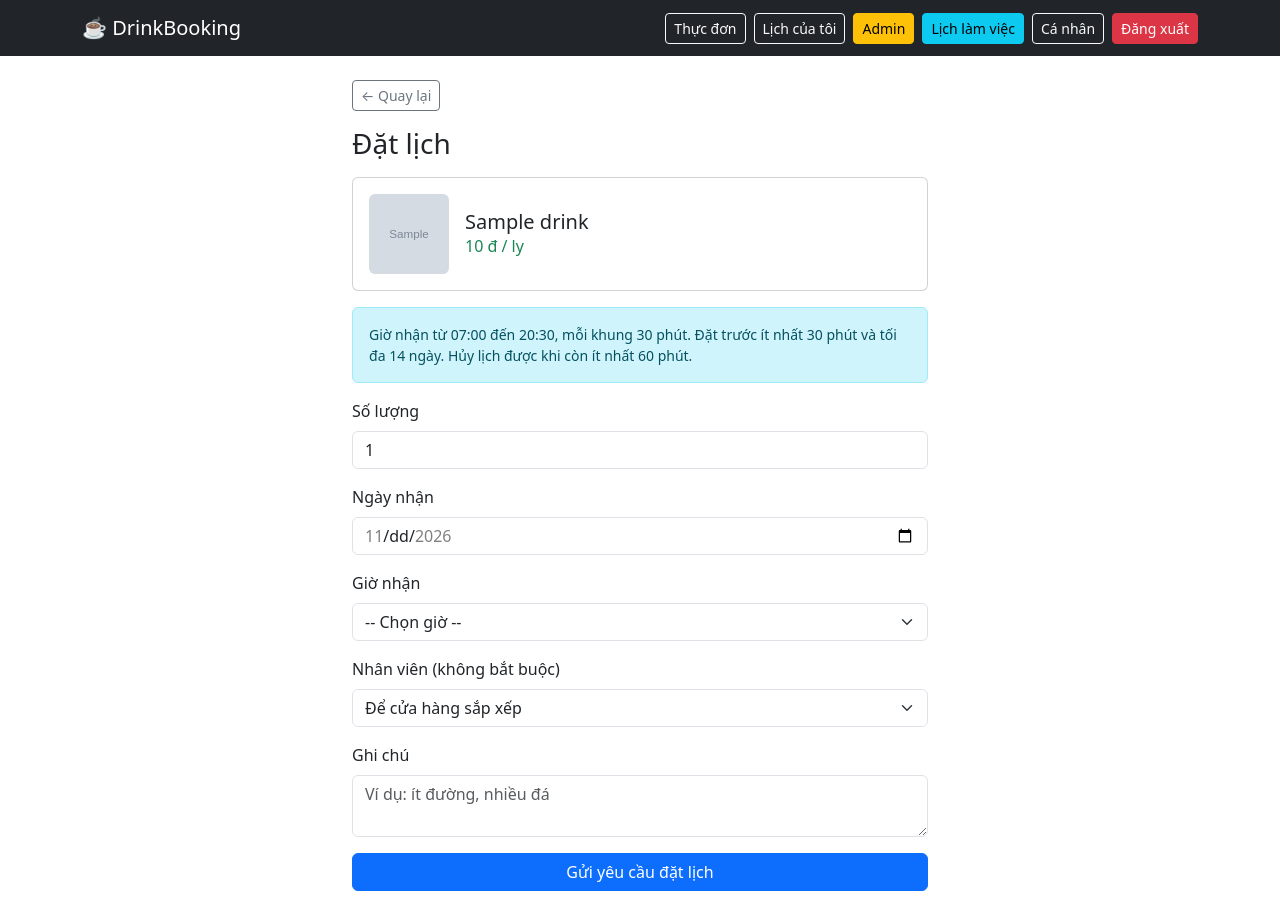
After one commit to namtrung2017kg-cyber/drink-n-booking, a Spring Boot app: page /booking/new?drinkId=1 in a window 1280 px wide. The commit adds this page. Run offline with Spring Boot 4, Linux system fonts and the light colour scheme; a user stored in the database is signed in; tables that the repository leaves empty hold one stand-in row (values such as "Sample post"); grey boxes marked "Sample" are stand-in pictures; some of the project's set-up classes (security, data sources, template engines, error pages and the like) are left out, and stand-ins take their place; some libraries are stand-ins or nearby versions.

Commit message:
Dat lich do uong

```diff
--- /dev/null
+++ b/src/main/java/com/drinknbooking/drinkbooking/controller/BookingController.java
@@ -0,0 +1,164 @@
+package com.drinknbooking.drinkbooking.controller;
+
+import com.drinknbooking.drinkbooking.dto.BookingForm;
+import com.drinknbooking.drinkbooking.entity.Booking;
+import com.drinknbooking.drinkbooking.entity.BookingStatus;
+import com.drinknbooking.drinkbooking.entity.Drink;
+import com.drinknbooking.drinkbooking.entity.Role;
+import com.drinknbooking.drinkbooking.entity.User;
+import com.drinknbooking.drinkbooking.repository.BookingRepository;
+import com.drinknbooking.drinkbooking.repository.DrinkRepository;
+import com.drinknbooking.drinkbooking.repository.UserRepository;
+import jakarta.validation.Valid;
+import org.springframework.stereotype.Controller;
+import org.springframework.ui.Model;
+import org.springframework.validation.BindingResult;
+import org.springframework.web.bind.annotation.GetMapping;
+import org.springframework.web.bind.annotation.ModelAttribute;
+import org.springframework.web.bind.annotation.PathVariable;
+import org.springframework.web.bind.annotation.PostMapping;
+import org.springframework.web.bind.annotation.RequestMapping;
+import org.springframework.web.bind.annotation.RequestParam;
+import org.springframework.web.servlet.mvc.support.RedirectAttributes;
+
+import java.security.Principal;
+import java.time.LocalDate;
+import java.time.LocalDateTime;
+import java.time.LocalTime;
+import java.time.format.DateTimeParseException;
+import java.util.ArrayList;
+import java.util.List;
+
+@Controller
+@RequestMapping("/booking")
+public class BookingController {
+    private static final LocalTime OPEN = LocalTime.of(7, 0);
+    private static final LocalTime LAST_SLOT = LocalTime.of(20, 30);
+
+    private final BookingRepository bookingRepository;
+    private final DrinkRepository drinkRepository;
+    private final UserRepository userRepository;
+
+    public BookingController(BookingRepository bookingRepository, DrinkRepository drinkRepository,
+                             UserRepository userRepository) {
+        this.bookingRepository = bookingRepository;
+        this.drinkRepository = drinkRepository;
+        this.userRepository = userRepository;
+    }
+
+    private List<String> timeSlots() {
+        List<String> list = new ArrayList<>();
+        for (LocalTime t = OPEN; !t.isAfter(LAST_SLOT); t = t.plusMinutes(30)) {
+            list.add(t.toString());
+        }
+        return list;
+    }
+
+    private void fillModel(Model model, Drink drink) {
+        model.addAttribute("drink", drink);
+        model.addAttribute("slots", timeSlots());
+        model.addAttribute("staffList", userRepository.findByRoleAndEnabledTrueOrderByIdAsc(Role.STAFF));
+        model.addAttribute("today", LocalDate.now());
+        model.addAttribute("maxDate", LocalDate.now().plusDays(14));
+    }
+
+    @GetMapping("/new")
+    public String newForm(@RequestParam("drinkId") Long drinkId, Model model) {
+        Drink drink = drinkRepository.findById(drinkId).filter(Drink::isAvailable).orElse(null);
+        if (drink == null) return "redirect:/menu";
+        BookingForm form = new BookingForm();
+        form.setDrinkId(drinkId);
+        model.addAttribute("form", form);
+        fillModel(model, drink);
+        return "booking-form";
+    }
+
+    @PostMapping("/create")
+    public String create(@Valid @ModelAttribute("form") BookingForm form, BindingResult br,
+                         Principal principal, Model model, RedirectAttributes ra) {
+        Long drinkId = form.getDrinkId() == null ? -1L : form.getDrinkId();
+        Drink drink = drinkRepository.findById(drinkId).filter(Drink::isAvailable).orElse(null);
+        if (drink == null) return "redirect:/menu";
+
+        LocalDateTime when = null;
+        if (!br.hasFieldErrors("date") && !br.hasFieldErrors("time")) {
+            try {
+                when = LocalDateTime.of(form.getDate(), LocalTime.parse(form.getTime()));
+            } catch (DateTimeParseException e) {
+                br.rejectValue("time", "bad", "Giờ không hợp lệ");
+            }
+        }
+
+        if (when != null) {
+            LocalTime t = when.toLocalTime();
+            boolean onSlot = t.getMinute() % 30 == 0 && t.getSecond() == 0;
+            if (t.isBefore(OPEN) || t.isAfter(LAST_SLOT) || !onSlot) {
+                br.rejectValue("time", "slot", "Giờ nhận từ 07:00 đến 20:30, mỗi khung 30 phút");
+            } else if (when.isBefore(LocalDateTime.now().plusMinutes(30))) {
+                br.rejectValue("date", "past", "Phải đặt trước ít nhất 30 phút");
+            } else if (when.isAfter(LocalDateTime.now().plusDays(14))) {
+                br.rejectValue("date", "far", "Chỉ được đặt trước tối đa 14 ngày");
+            }
+        }
+
+        User staff = null;
+        if (when != null && !br.hasErrors()) {
+            List<User> staffList = userRepository.findByRoleAndEnabledTrueOrderByIdAsc(Role.STAFF);
+            if (form.getStaffId() != null) {
+                Long wantedId = form.getStaffId();
+                staff = staffList.stream().filter(s -> s.getId().equals(wantedId)).findFirst().orElse(null);
+                if (staff == null) br.rejectValue("staffId", "staff", "Nhân viên không hợp lệ");
+            }
+            if (!br.hasErrors()) {
+                if (bookingRepository.countAt(when, BookingStatus.CANCELLED) >= staffList.size()) {
+                    br.rejectValue("time", "full", "Khung giờ này đã hết chỗ, vui lòng chọn giờ khác");
+                } else if (staff != null
+                        && bookingRepository.countByStaffAt(staff.getId(), when, BookingStatus.CANCELLED) > 0) {
+                    br.rejectValue("staffId", "busy",
+                            "Nhân viên này đã có lịch vào giờ đó, hãy chọn nhân viên hoặc giờ khác");
+                }
+            }
+        }
+
+        if (br.hasErrors()) {
+            fillModel(model, drink);
+            return "booking-form";
+        }
+
+        Booking b = new Booking();
+        b.setCustomer(userRepository.findByEmail(principal.getName()).orElseThrow());
+        b.setDrink(drink);
+        b.setStaff(staff);
+        b.setQuantity(form.getQuantity());
+        b.setTotalPrice(drink.getPrice() * form.getQuantity());
+        b.setBookingTime(when);
+        b.setNote(form.getNote() == null ? null : form.getNote().trim());
+        b.setStatus(BookingStatus.NEW);
+        bookingRepository.save(b);
+        ra.addFlashAttribute("msg", "Đặt lịch thành công! Cửa hàng sẽ xác nhận sớm.");
+        return "redirect:/booking/my";
+    }
+
+    @GetMapping("/my")
+    public String my(Principal principal, Model model) {
+        User u = userRepository.findByEmail(principal.getName()).orElseThrow();
+        model.addAttribute("bookings", bookingRepository.findByCustomerIdOrderByBookingTimeDesc(u.getId()));
+        return "my-booking";
+    }
+
+    @PostMapping("/{id}/cancel")
+    public String cancel(@PathVariable("id") Long id, Principal principal, RedirectAttributes ra) {
+        Booking b = bookingRepository.findById(id).orElseThrow();
+        if (!b.getCustomer().getEmail().equals(principal.getName())) {
+            ra.addFlashAttribute("error", "Bạn không có quyền hủy lịch này");
+        } else if (!b.isCancellable()) {
+            ra.addFlashAttribute("error",
+                    "Chỉ hủy được lịch chưa thực hiện và còn ít nhất 60 phút trước giờ hẹn");
+        } else {
+            b.setStatus(BookingStatus.CANCELLED);
+            bookingRepository.save(b);
+            ra.addFlashAttribute("msg", "Đã hủy lịch");
+        }
+        return "redirect:/booking/my";
+    }
+}
--- a/src/main/java/com/drinknbooking/drinkbooking/repository/UserRepository.java
+++ b/src/main/java/com/drinknbooking/drinkbooking/repository/UserRepository.java
@@ -8,12 +8,15 @@ import org.springframework.data.jpa.repository.JpaRepository;
 import org.springframework.data.jpa.repository.Query;
 import org.springframework.data.repository.query.Param;
 
+import java.util.List;
 import java.util.Optional;
 
 public interface UserRepository extends JpaRepository<User, Long> {
     Optional<User> findByEmail(String email);
     boolean existsByEmail(String email);
 
+    List<User> findByRoleAndEnabledTrueOrderByIdAsc(Role role);
+
     @Query("SELECT u FROM User u WHERE (LOWER(u.fullName) LIKE LOWER(CONCAT('%', :keyword, '%')) "
             + "OR LOWER(u.email) LIKE LOWER(CONCAT('%', :keyword, '%'))) "
             + "AND (:role IS NULL OR u.role = :role)")
--- a/src/main/resources/templates/admin/drinks.html
+++ b/src/main/resources/templates/admin/drinks.html
@@ -9,6 +9,7 @@
         <a class="btn btn-success" th:href="@{/admin/drinks/new}">+ Thêm đồ uống</a>
     </div>
     <div th:if="${msg}" class="alert alert-success" th:text="${msg}"></div>
+    <div th:if="${error}" class="alert alert-danger" th:text="${error}"></div>
 
     <form class="row g-2 mb-3" th:action="@{/admin/drinks}" method="get">
         <div class="col-12 col-md-5">
--- /dev/null
+++ b/src/main/resources/templates/booking-form.html
@@ -0,0 +1,64 @@
+<!DOCTYPE html>
+<html xmlns:th="http://www.thymeleaf.org">
+<head th:replace="~{fragments :: head('Đặt lịch')}"></head>
+<body>
+<nav th:replace="~{fragments :: navbar}"></nav>
+<div class="container py-4" style="max-width:600px">
+    <a class="btn btn-outline-secondary btn-sm mb-3" th:href="@{/menu/{id}(id=${drink.id})}">← Quay lại</a>
+    <h3 class="mb-3">Đặt lịch</h3>
+
+    <div class="card mb-3">
+        <div class="card-body d-flex gap-3 align-items-center">
+            <img th:if="${drink.imageUrl != null and !#strings.isEmpty(drink.imageUrl)}" th:src="${drink.imageUrl}"
+                 class="rounded" alt="" style="width:80px;height:80px;object-fit:cover">
+            <div>
+                <h5 class="m-0" th:text="${drink.name}"></h5>
+                <div class="text-success" th:text="${#numbers.formatInteger(drink.price, 0, 'POINT')} + ' đ / ly'"></div>
+            </div>
+        </div>
+    </div>
+
+    <div class="alert alert-info small">
+        Giờ nhận từ 07:00 đến 20:30, mỗi khung 30 phút. Đặt trước ít nhất 30 phút và tối đa 14 ngày.
+        Hủy lịch được khi còn ít nhất 60 phút.
+    </div>
+
+    <form th:action="@{/booking/create}" th:object="${form}" method="post">
+        <input type="hidden" th:field="*{drinkId}">
+
+        <div class="mb-3">
+            <label class="form-label">Số lượng</label>
+            <input class="form-control" type="number" min="1" max="10" th:field="*{quantity}">
+            <div class="text-danger small" th:errors="*{quantity}"></div>
+        </div>
+        <div class="mb-3">
+            <label class="form-label">Ngày nhận</label>
+            <input class="form-control" type="date" th:field="*{date}" th:attr="min=${today},max=${maxDate}">
+            <div class="text-danger small" th:errors="*{date}"></div>
+        </div>
+        <div class="mb-3">
+            <label class="form-label">Giờ nhận</label>
+            <select class="form-select" th:field="*{time}">
+                <option value="">-- Chọn giờ --</option>
+                <option th:each="s : ${slots}" th:value="${s}" th:text="${s}"></option>
+            </select>
+            <div class="text-danger small" th:errors="*{time}"></div>
+        </div>
+        <div class="mb-3">
+            <label class="form-label">Nhân viên (không bắt buộc)</label>
+            <select class="form-select" th:field="*{staffId}">
+                <option value="">Để cửa hàng sắp xếp</option>
+                <option th:each="s : ${staffList}" th:value="${s.id}" th:text="${s.fullName}"></option>
+            </select>
+            <div class="text-danger small" th:errors="*{staffId}"></div>
+        </div>
+        <div class="mb-3">
+            <label class="form-label">Ghi chú</label>
+            <textarea class="form-control" rows="2" th:field="*{note}" placeholder="Ví dụ: ít đường, nhiều đá"></textarea>
+            <div class="text-danger small" th:errors="*{note}"></div>
+        </div>
+        <button class="btn btn-primary w-100">Gửi yêu cầu đặt lịch</button>
+    </form>
+</div>
+</body>
+</html>
--- a/src/main/resources/templates/fragments.html
+++ b/src/main/resources/templates/fragments.html
@@ -13,6 +13,7 @@
         <a class="navbar-brand" th:href="@{/}">☕ DrinkBooking</a>
         <div class="d-flex flex-wrap gap-2 align-items-center">
             <a class="btn btn-sm btn-outline-light" th:href="@{/menu}">Thực đơn</a>
+            <a sec:authorize="isAuthenticated()" class="btn btn-sm btn-outline-light" th:href="@{/booking/my}">Lịch của tôi</a>
             <a sec:authorize="hasRole('ADMIN')" class="btn btn-sm btn-warning" th:href="@{/admin/dashboard}">Admin</a>
             <a sec:authorize="hasAnyRole('STAFF','ADMIN')" class="btn btn-sm btn-info" th:href="@{/staff/schedule}">Lịch làm việc</a>
             <a sec:authorize="isAuthenticated()" class="btn btn-sm btn-outline-light" th:href="@{/profile}">Cá nhân</a>
```
Also changed, not shown: src/main/java/com/drinknbooking/drinkbooking/controller/AdminDrinkController.java (+8 -3 lines), src/main/java/com/drinknbooking/drinkbooking/dto/BookingForm.java (added, +44 -0 lines), src/main/java/com/drinknbooking/drinkbooking/entity/Booking.java (added, +64 -0 lines), src/main/java/com/drinknbooking/drinkbooking/entity/BookingStatus.java (added, +19 -0 lines), src/main/java/com/drinknbooking/drinkbooking/repository/BookingRepository.java (added, +22 -0 lines), src/main/resources/templates/menu-detail.html (+8 -1 lines), src/main/resources/templates/my-booking.html (added, +50 -0 lines).
